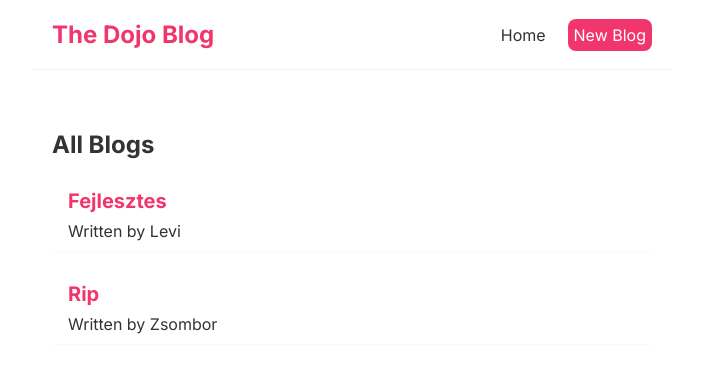
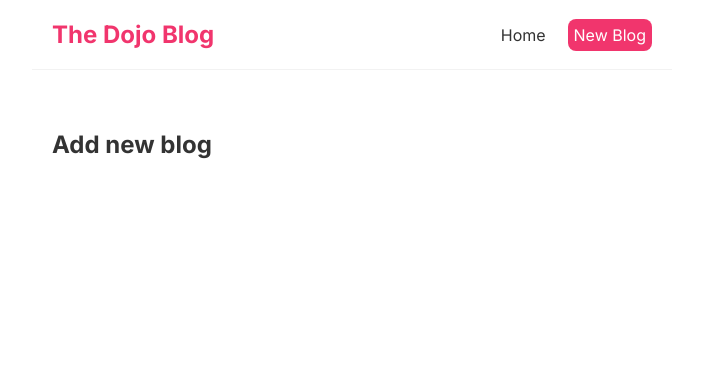
Before and after one commit to leventenyiro/react-test, a React (Create React App) app: page /create in a window 1280 px wide. Shown: the top 372 px of the page, without its empty margins (288-991 px from the left). Built offline with nearby package versions, Linux system fonts and the light colour scheme; data requests are answered from the project's data file; the HTML template or start-up script is replaced by a standard one.

Commit message:
Exact match routes

```diff
--- a/src/App.js
+++ b/src/App.js
@@ -1,5 +1,6 @@
 import Navbar from './Navbar';
 import Home from './Home';
+import Create from './Create';
 import {BrowserRouter as Router, Route, Switch} from 'react-router-dom';
 
 function App() {
@@ -9,8 +10,11 @@
         <Navbar />
         <div className="content">
           <Switch>
-            <Route path="/">
+            <Route exact path="/">
               <Home />
+            </Route>
+            <Route path="/create">
+              <Create />
             </Route>
           </Switch>
         </div>
--- /dev/null
+++ b/src/Create.js
@@ -0,0 +1,9 @@
+const Create = () => {
+    return (
+        <div className="create">
+            <h2>Add new blog</h2>
+        </div>
+    );
+}
+
+export default Create;
```
